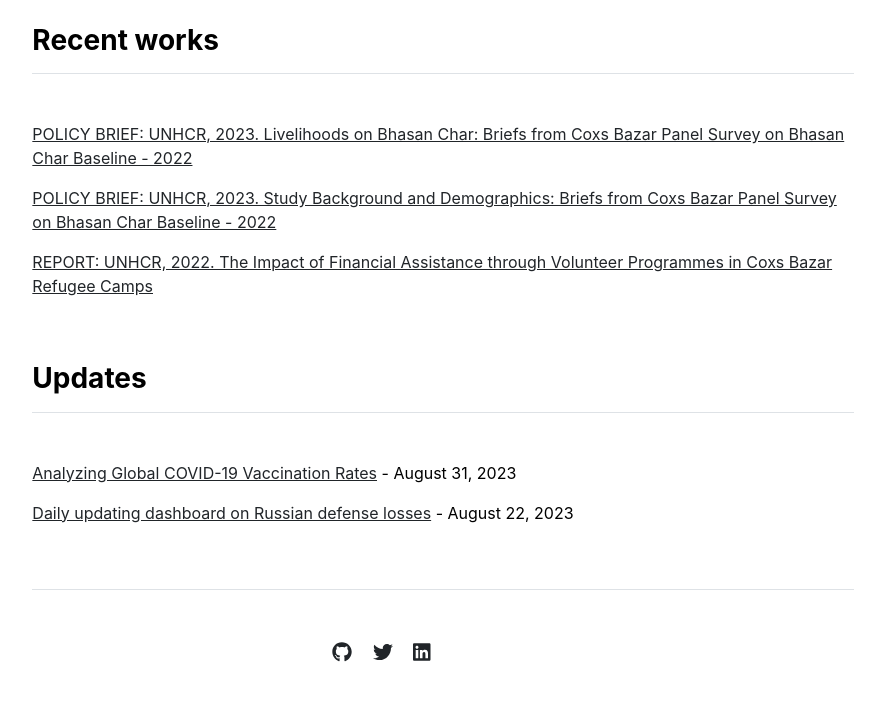
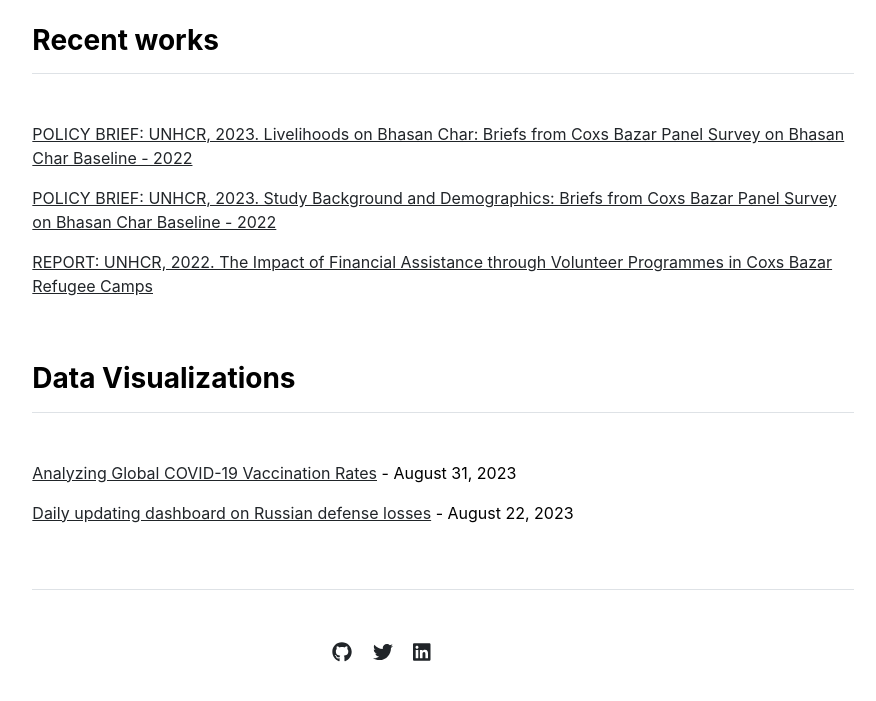
Before and after one commit to masud90/masud90.github.io, a Jekyll site: the page built from index.md, in a window 1280 px wide and 900 px high, scrolled down 1315 px, cut to the strip 136-837 px from the top of the window. Shown: the whole strip, without its empty margins (197-1073 px from the left). Built offline with Jekyll 4.4.1, drawn with Linux system fonts in a browser that asks for light colours.

Commit message:
Update home.html
Rename header from updates to data visualizations

```diff
--- a/_layouts/home.html
+++ b/_layouts/home.html
@@ -16,7 +16,7 @@
 
 <div class="row g-5 mb-5">
   <div class="col-md-12">
-    <h3 class="fw-bold border-bottom pb-3 mb-5">Updates</h3>
+    <h3 class="fw-bold border-bottom pb-3 mb-5">Data Visualizations</h3>
     {% for post in site.posts %}
       <p><a href="{{ site.github.url }}/{{ post.url }}">{{ post.title }}</a> - {{ post.date | date: "%B %-d, %Y" }}</p>
     {% endfor %}
```
